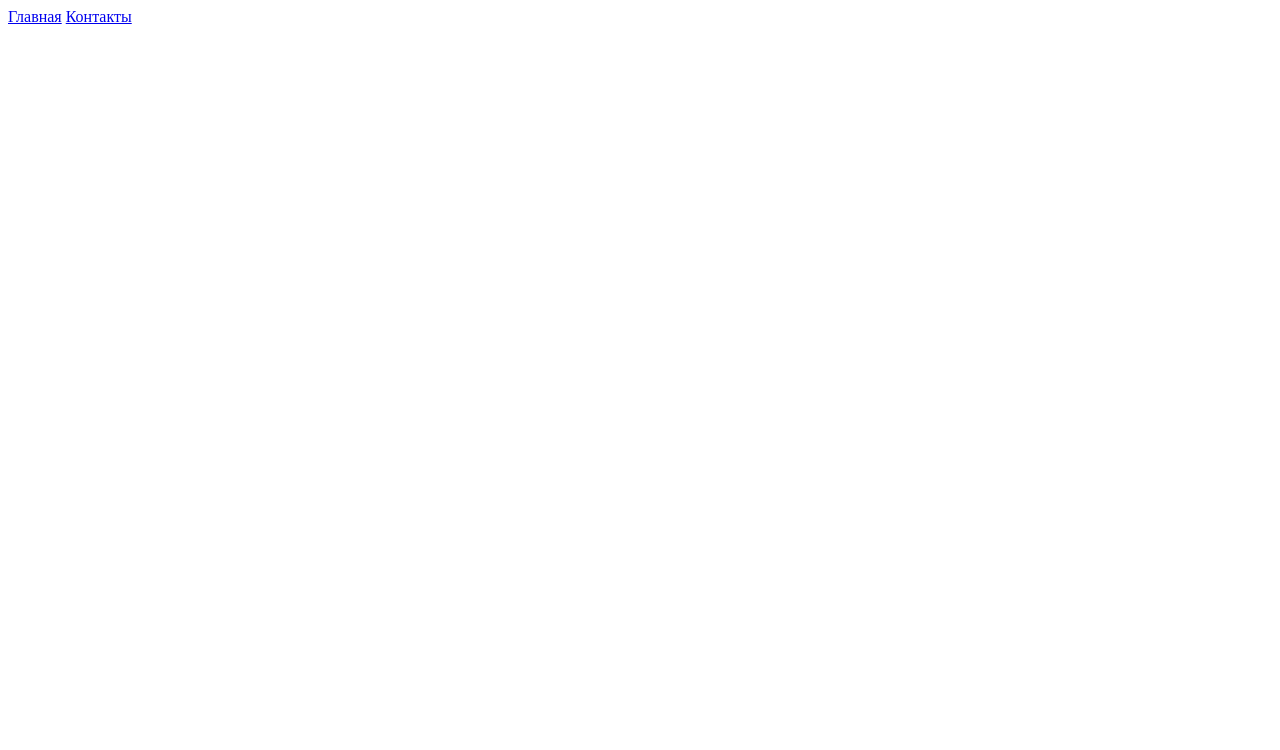
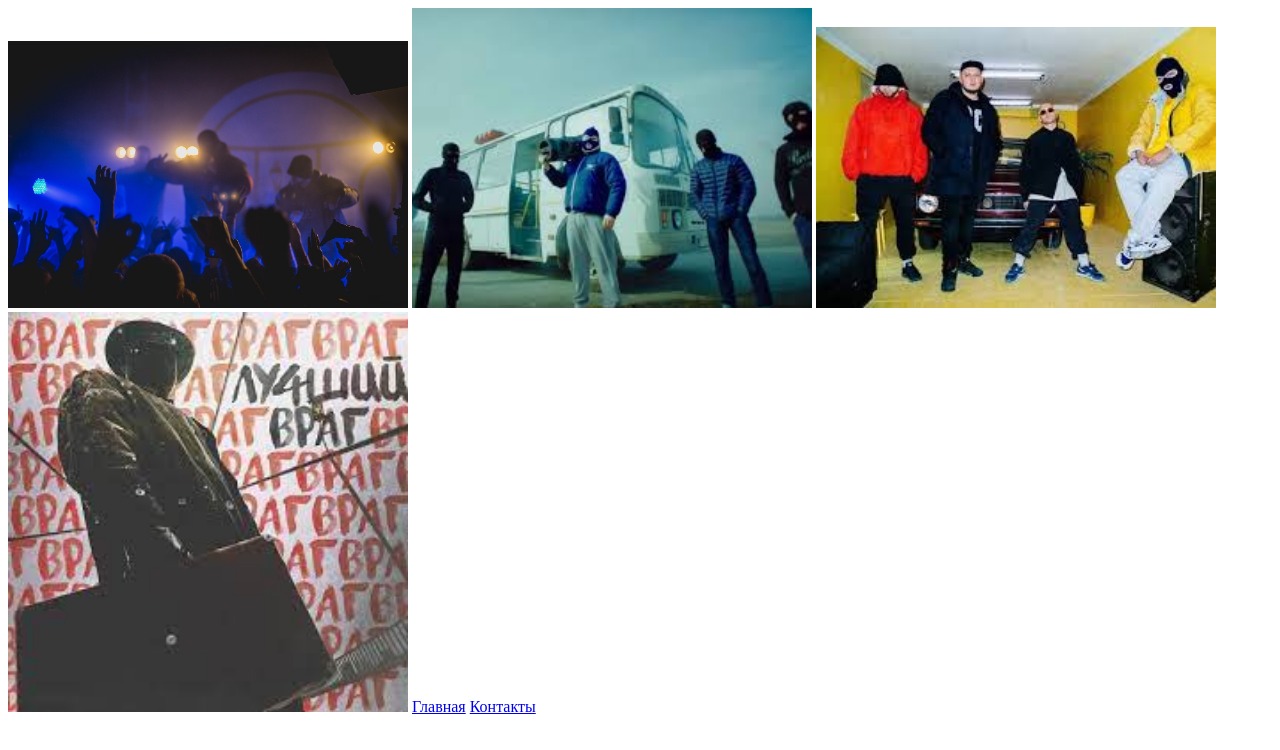
Before and after one commit to Tolll9/Frontend, a plain HTML site: page gallery.html in a window 1280 px wide. Drawn offline with Linux system fonts and the light colour scheme.

Commit message:
upgrade-gallery

```diff
--- a/gallery.html
+++ b/gallery.html
@@ -7,10 +7,11 @@
     <title>Gallery</title>
 </head>
 <body>
-    <a href="./Gallery/gribu_02.04.2017.jpeg"></a>
-    <a href="./Gallery/images (1).jpg"></a>
-    <a href="./Gallery/images.jpg"></a>
-    <a href="./Gallery/Без названия (1).jpg"></a>
+    <img src="./Gallery/gribu_02.04.2017.jpeg" width="400" >
+    <img src="./Gallery/images (1).jpg" width="400" >
+    <img src="./Gallery/images.jpg" width="400" >
+    <img src="./Gallery/Без названия (1).jpg" width="400" >
+
 
 
 
```
